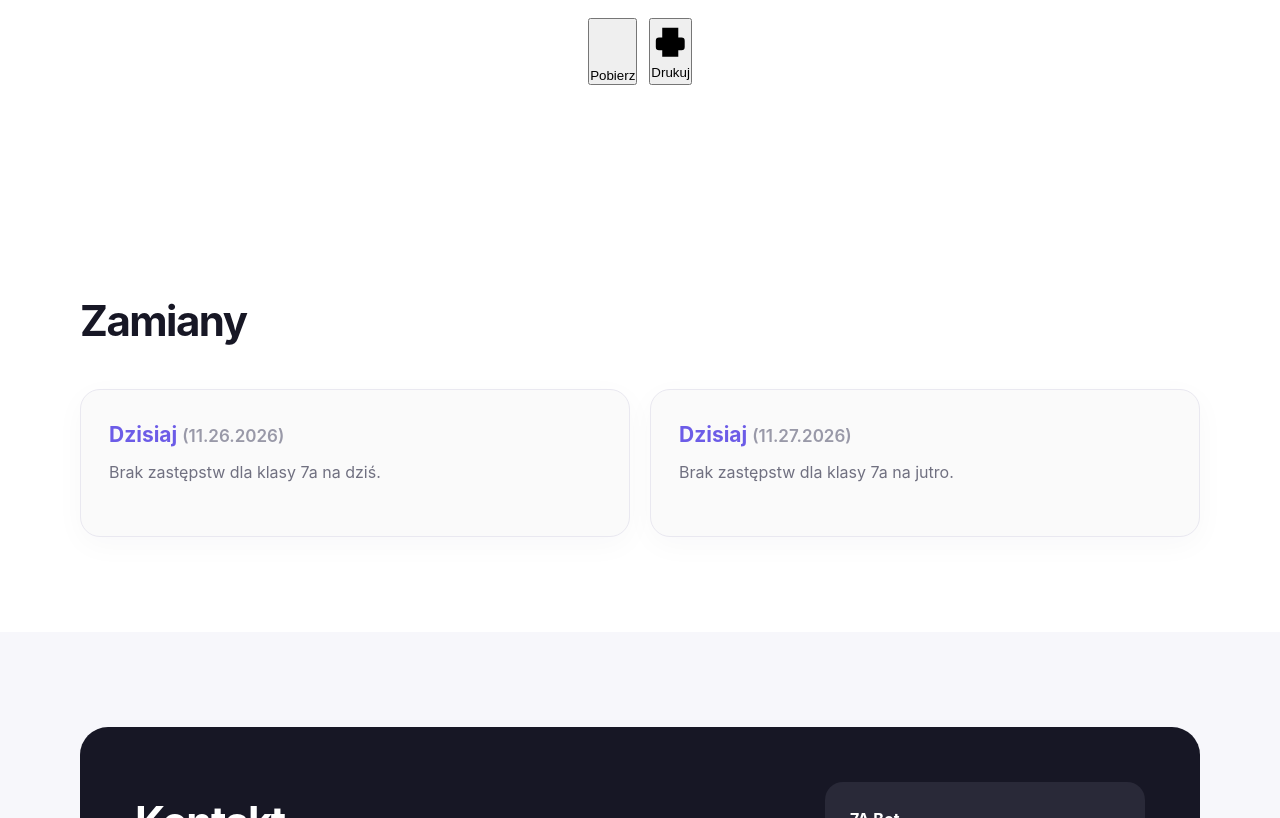
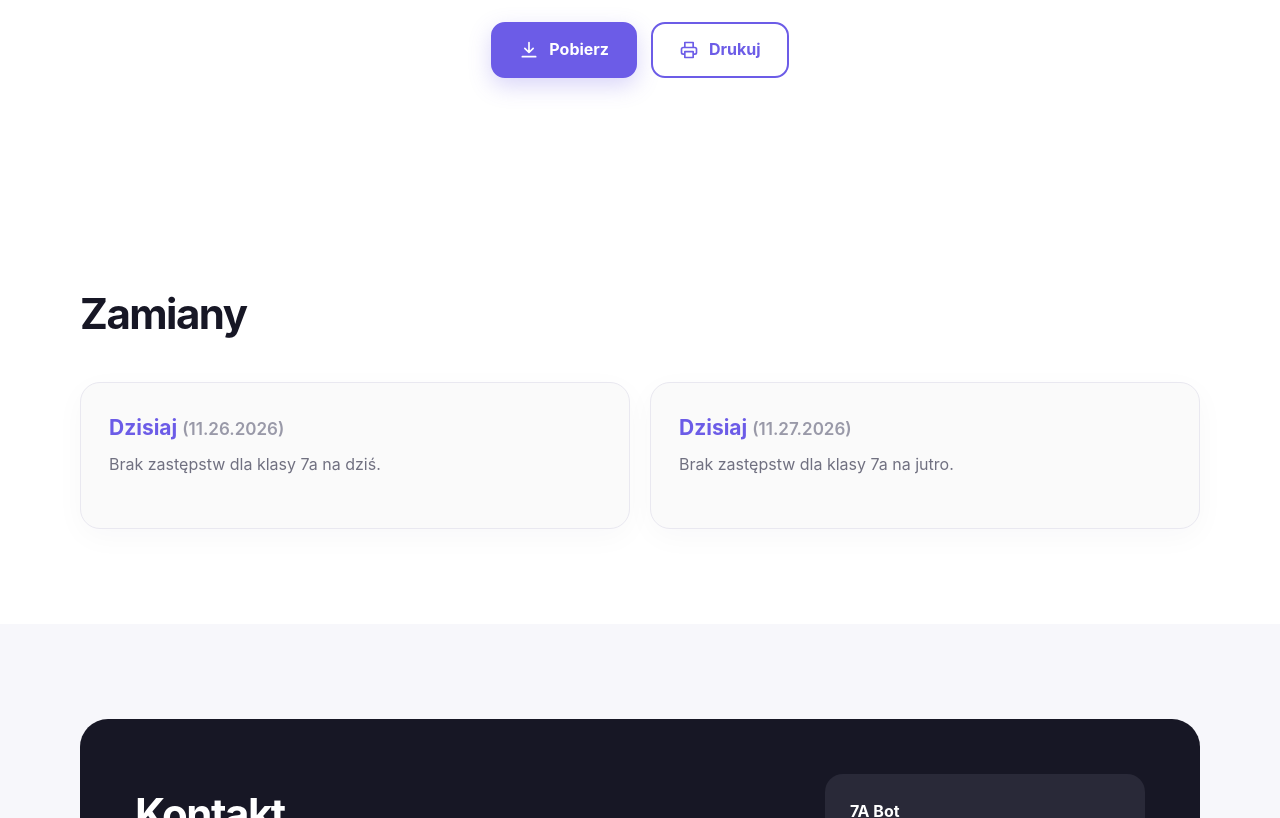
Before and after one commit to 6aklasabot/webklasa, a plain HTML site: page a.html in a window 1280 px wide. Shown: the part 2328-3146 px from the top of the page. Drawn offline with Linux system fonts and the light colour scheme.

Commit message:
Animations, Stable work

```diff
--- a/style.css
+++ b/style.css
@@ -583,19 +583,52 @@ footer{
     display:flex;
     justify-content:center;
     flex-wrap:wrap;
-    gap:12px;
-    margin-top:18px;
+    gap:14px;
+    margin-top:22px;
 }
 
-.schedule-actions .btn{
+.sch-btn{
+    display:inline-flex;
+    align-items:center;
+    gap:10px;
+    padding:13px 26px;
+    border-radius:14px;
     font:inherit;
     font-weight:750;
     cursor:pointer;
+    border:2px solid #6c5ce7;
+    transition:transform .2s ease,box-shadow .2s ease,background .2s ease,color .2s ease;
 }
 
-.schedule-actions .btn:hover{
-    border-color:#6c5ce7;
-    color:#6c5ce7;
+.sch-btn svg{
+    width:20px;
+    height:20px;
+    fill:none;
+    stroke:currentColor;
+    stroke-width:2;
+    stroke-linecap:round;
+    stroke-linejoin:round;
+}
+
+.sch-download{background:#6c5ce7;color:#fff;box-shadow:0 8px 22px #6c5ce740}
+.sch-print{background:#fff;color:#6c5ce7}
+
+.sch-btn:hover{transform:translateY(-3px);box-shadow:0 12px 28px #6c5ce74d}
+.sch-print:hover{background:#6c5ce7;color:#fff}
+.sch-btn:active{transform:translateY(0) scale(.96)}
+
+.sch-download:hover svg{animation:sch-bounce .7s ease infinite}
+.sch-print:hover svg{animation:sch-shake .5s ease infinite}
+
+@keyframes sch-bounce{
+    0%,100%{transform:translateY(-2px)}
+    50%{transform:translateY(4px)}
+}
+
+@keyframes sch-shake{
+    0%,100%{transform:rotate(0)}
+    25%{transform:rotate(-12deg)}
+    75%{transform:rotate(12deg)}
 }
 
 #schedulePrintArea{
```
